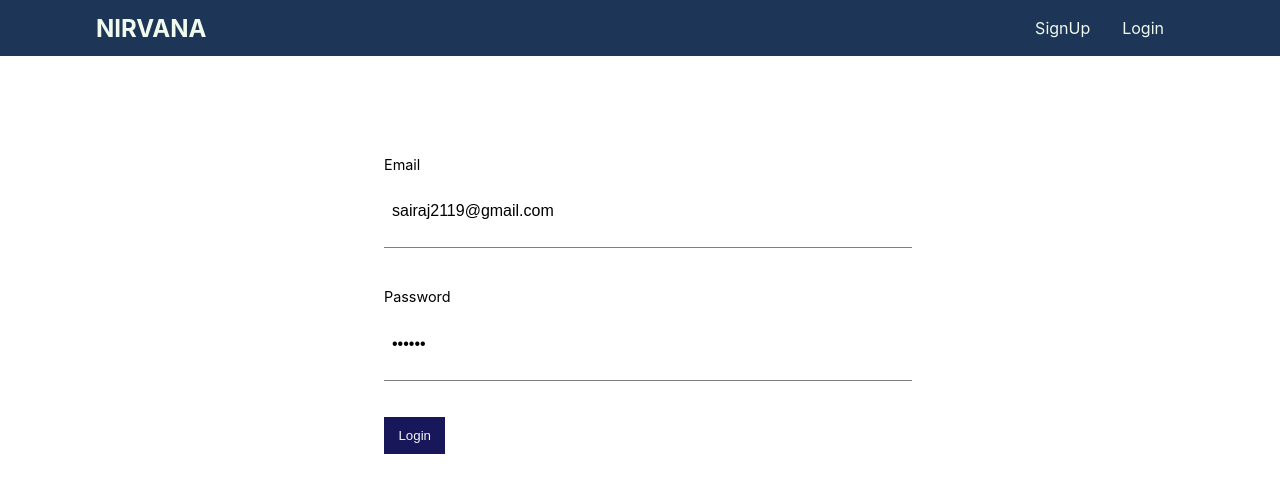
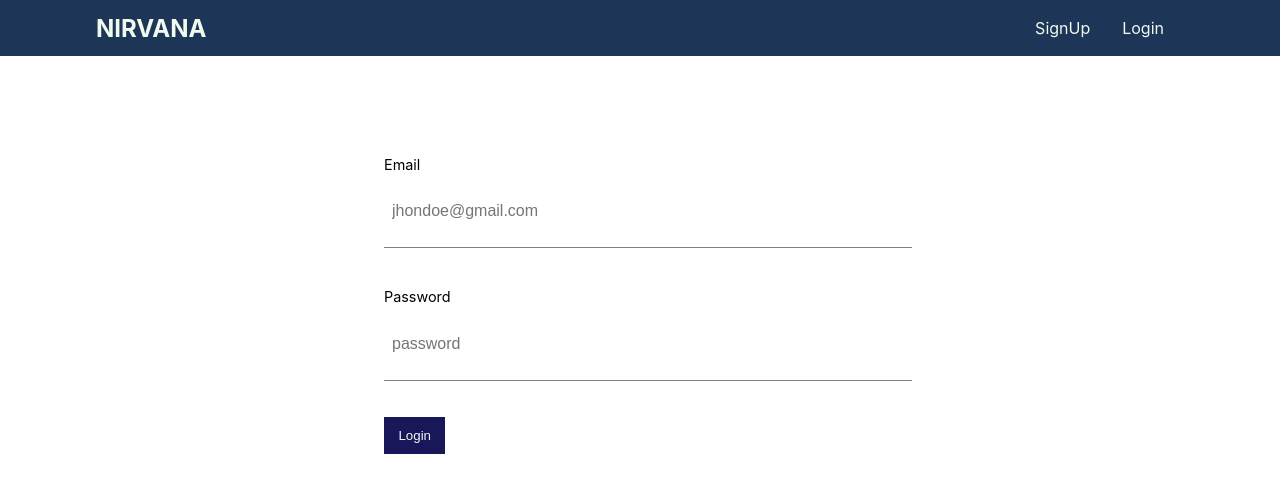
Before and after one commit to igniters-space/nirvana, a React (Create React App) app in the folder client/: page /login in a window 1280 px wide. Shown: the top 492 px of the page. Built offline with nearby package versions, Linux system fonts and the light colour scheme.

Commit message:
remove default signin state

```diff
--- a/client/src/pages/Login.jsx
+++ b/client/src/pages/Login.jsx
@@ -11,8 +11,8 @@ const Login = () => {
   const setIsAuthenticated = useAuth((s) => s.setIsAuthenticated)
 
   const [data, setData] = useState({
-    email: 'sairaj2119@gmail.com',
-    password: 'asdfaa',
+    email: '',
+    password: '',
   })
 
   useEffect(() => {
@@ -22,9 +22,6 @@ const Login = () => {
   const handleLogin = async (e) => {
     e.preventDefault()
     setIsLoading(true)
-
-
-
 
     try {
       const user = await login(data)
```
